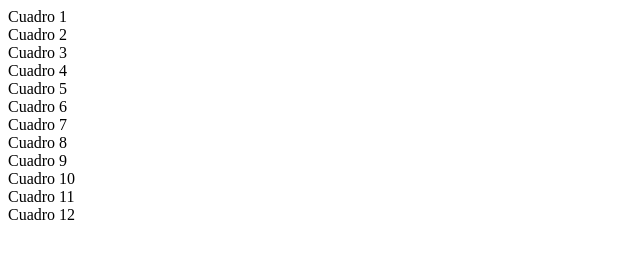
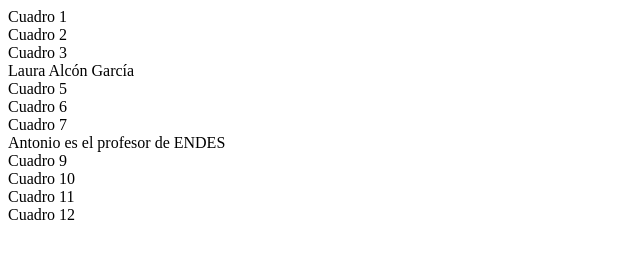
Before and after one commit to airynwn/examen-AGL, a plain HTML site: page index.html in a window 1280 px wide. Shown: the whole page, without its empty margins (0-640 px from the left). Drawn offline with Linux system fonts and the light colour scheme.

Commit message:
Añadido el profesor

```diff
--- a/index.html
+++ b/index.html
@@ -1,9 +1,9 @@
 <!DOCTYPE html>
 <html lang="es">
   <head>
-    <meta charset="UTF-8">
-    <meta http-equiv="X-UA-Compatible" content="IE=edge">
-    <meta name="viewport" content="width=device-width, initial-scale=1.0">
+    <meta charset="UTF-8" />
+    <meta http-equiv="X-UA-Compatible" content="IE=edge" />
+    <meta name="viewport" content="width=device-width, initial-scale=1.0" />
     <title>Document</title>
   </head>
   <body>
@@ -11,13 +11,13 @@
       <div class="col-6 bg-danger">Cuadro 1</div>
       <div class="col-6 bg-danger">Cuadro 2</div>
       <div class="col-6 bg-danger">Cuadro 3</div>
-        <div class="col-6 bg-danger">Cuadro 4</div>
+      <div class="col-6 bg-danger">Laura Alcón García</div>
     </div>
     <div class="row">
       <div class="col-6 bg-danger">Cuadro 5</div>
       <div class="col-6 bg-danger">Cuadro 6</div>
       <div class="col-6 bg-danger">Cuadro 7</div>
-        <div class="col-6 bg-danger">Cuadro 8</div>
+      <div class="col-6 bg-danger">Antonio es el profesor de ENDES</div>
     </div>
     <div class="row">
       <div class="col-6 bg-danger">Cuadro 9</div>
```
Lines whose indentation alone changed are shown as unchanged.
